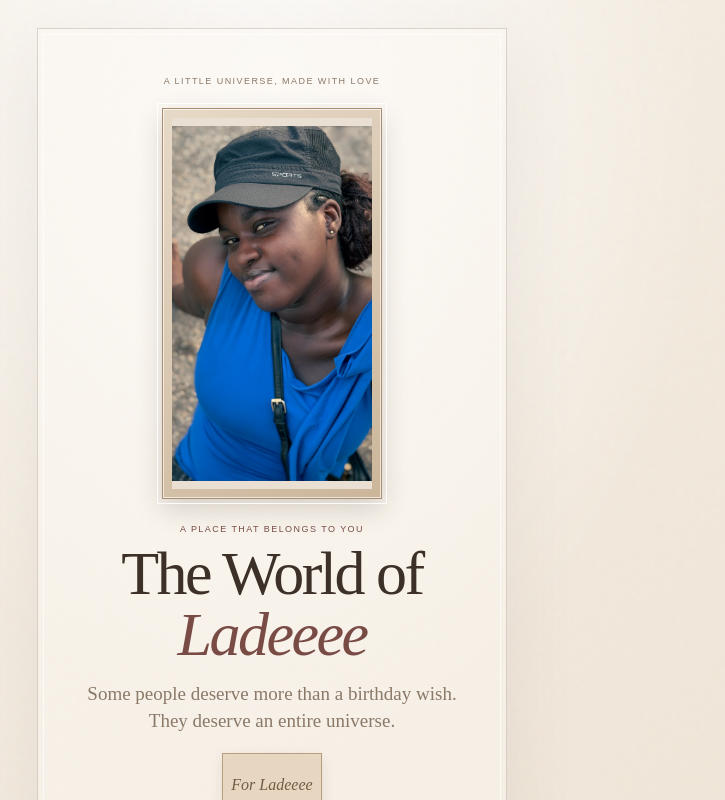
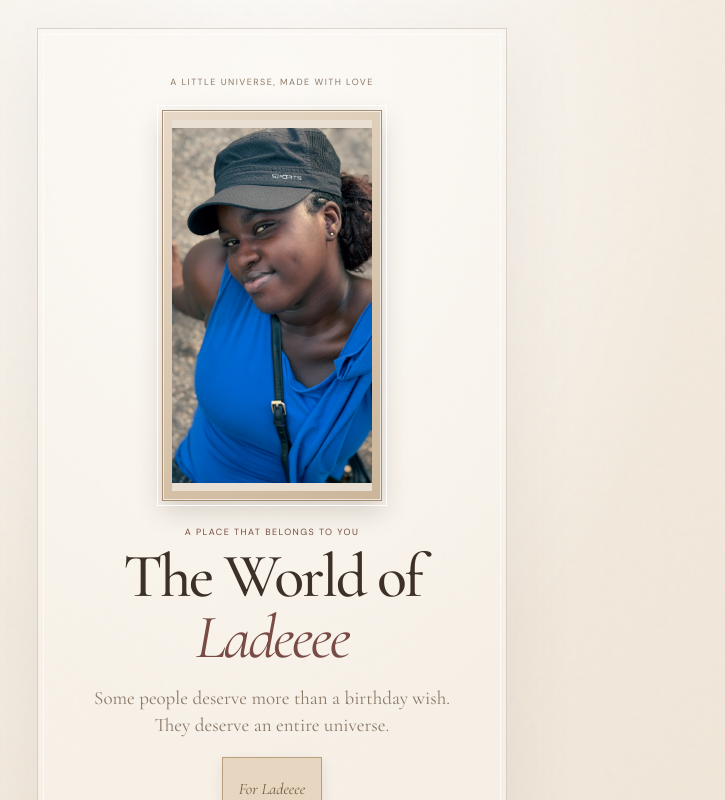
Before and after one commit to Lastborn-dev/the-world-of-ladeeee, a Next.js app: page / in a window 1280 px wide. Shown: the top 800 px of the page, without its empty margins (368-1093 px from the left). Built offline with nearby package versions, Linux system fonts and the light colour scheme.

Commit message:
Fix CSS font import ordering for deployment

```diff
--- a/app/globals.css
+++ b/app/globals.css
@@ -1,3 +1,4 @@
+@import url('https://fonts.googleapis.com/css2?family=Cormorant+Garamond:ital,wght@0,400;0,500;0,600;1,400;1,500&family=DM+Sans:wght@400;500;600&display=swap');
 /* Two completed collections in the love-reasons room */
 .reason-collection-switch { display:flex; justify-content:center; gap:8px; margin:22px auto 13px; }
 .reason-collection-switch button { border:1px solid #cbb79e; background:transparent; color:#8c725b; padding:10px 13px; font-size:8px; letter-spacing:.13em; cursor:pointer; }
@@ -5,7 +6,7 @@
 .reasons-intro .reason-collection-name { margin:0 0 9px; color:var(--wine); font:italic 22px 'Cormorant Garamond',serif; }
 @media (min-width:700px) { .reason-collection-switch button { padding:11px 19px; } }
 
-@import url('https://fonts.googleapis.com/css2?family=Cormorant+Garamond:ital,wght@0,400;0,500;0,600;1,400;1,500&family=DM+Sans:wght@400;500;600&display=swap');
+
 :root { --paper:#f4eee4; --ink:#3c3028; --muted:#8b7968; --wine:#784b45; --line:rgba(91,69,52,.2); }
 * { box-sizing:border-box; }
 html,body { min-height:100%; }
```
